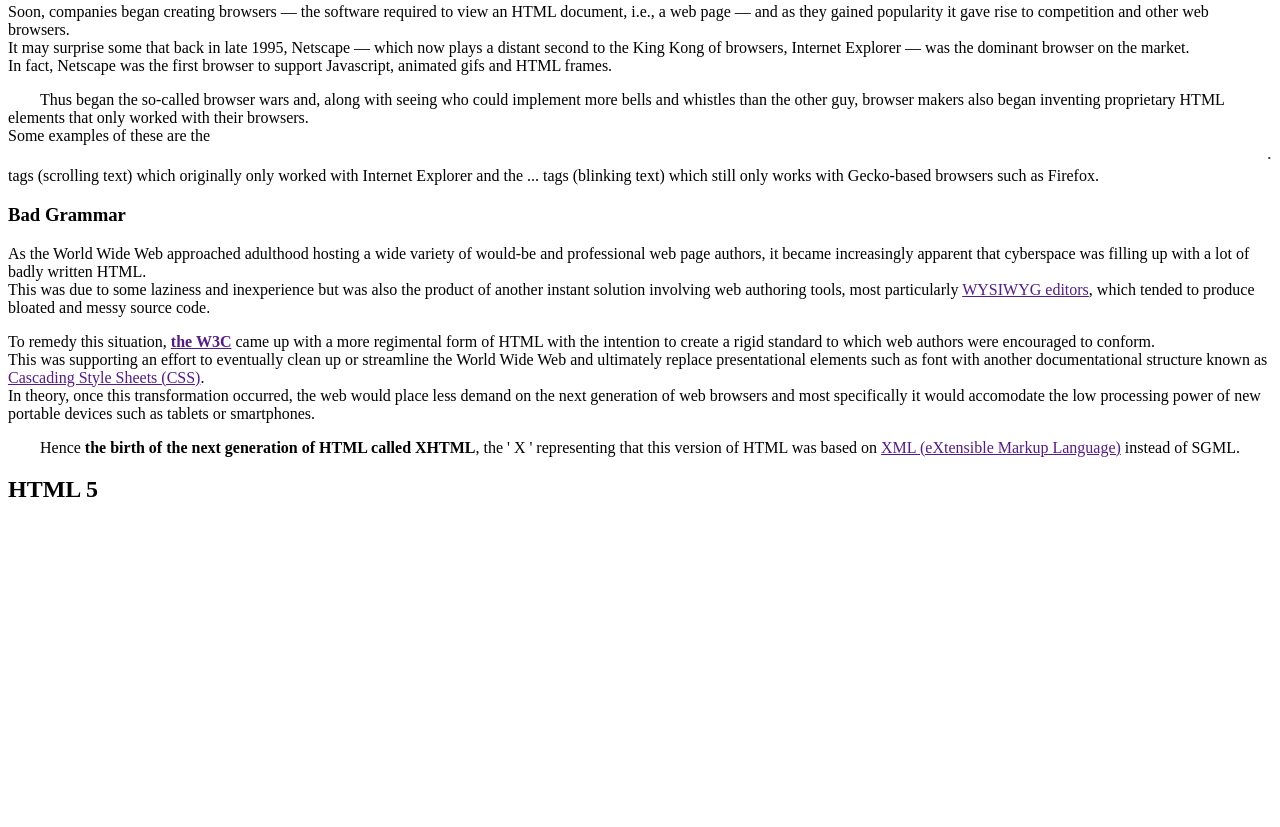
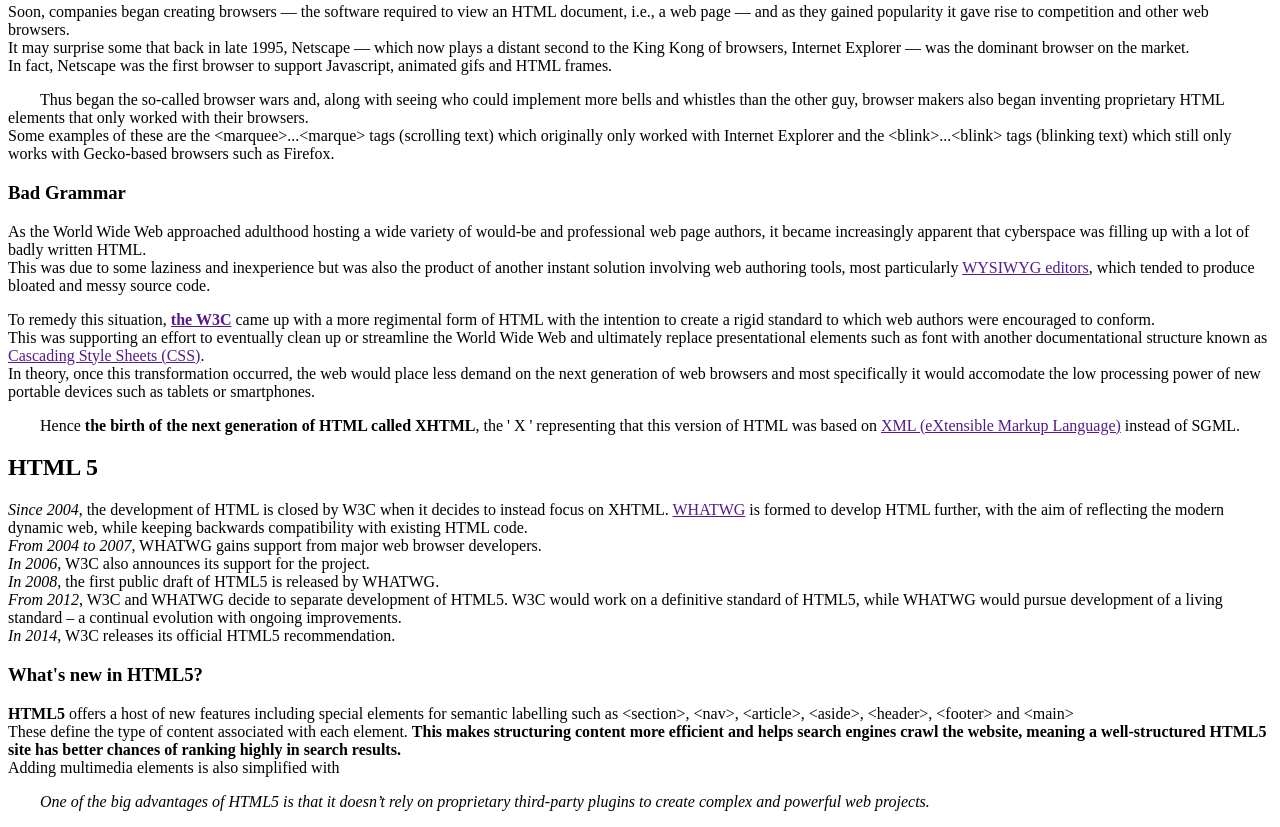
Before and after one commit to dzungng1709/wpr2, a plain HTML site: page Tut1/Ex1/index.html in a window 1280 px wide. Shown: the part 449-1276 px from the top of the page. Before the commit the page ends 972 px from the top, so only its background shows below. Drawn offline with Linux system fonts and the light colour scheme.

Commit message:
fix some words have <> in some part Signed-off-by: Dung Nguyen <1901060010@s.hanu.edu.vn>

```diff
--- a/Tut1/Ex1/index.html
+++ b/Tut1/Ex1/index.html
@@ -25,7 +25,7 @@
     <br>It may surprise some that back in late 1995, Netscape — which now plays a distant second to the King Kong of browsers, Internet Explorer — was the dominant browser on the market.
     <br>In fact, Netscape was the first browser to support Javascript, animated gifs and HTML frames.</p>
        <p>&emsp;&emsp;Thus began the so-called browser wars and, along with seeing who could implement more bells and whistles than the other guy, browser makers also began inventing proprietary HTML elements that only worked with their browsers.
-        <br>Some examples of these are the <marquee>...</marquee> tags (scrolling text) which originally only worked with Internet Explorer and the <blink>...</blink> tags (blinking text) which still only works with Gecko-based browsers such as Firefox.
+        <br>Some examples of these are the &lt;marquee&gt;...&lt;marque&gt; tags (scrolling text) which originally only worked with Internet Explorer and the &lt;blink&gt;...&lt;blink&gt; tags (blinking text) which still only works with Gecko-based browsers such as Firefox.
         </p>
     <h3>Bad Grammar</h3>
     <p>As the World Wide Web approached adulthood hosting a wide variety of would-be and professional web page authors, it became increasingly apparent that cyberspace was filling up with a lot of badly written HTML.
@@ -37,5 +37,16 @@
     <p>&emsp;&emsp;Hence <b>the birth of the next generation of HTML called XHTML</b>, the ' X ' representing that this version of HTML was based on <a href="">XML (eXtensible Markup Language)</a> instead of SGML.
     </p>
     <h2>HTML 5</h2>
+    <p><em>Since 2004</em>, the development of HTML is closed by W3C when it decides to instead focus on XHTML. <a href="">WHATWG</a> is formed to develop HTML further, with the aim of reflecting the modern dynamic web, while keeping backwards compatibility with existing HTML code.
+    <br><em>From 2004 to 2007</em>, WHATWG gains support from major web browser developers.
+    <br><em>In 2006</em>, W3C also announces its support for the project.
+    <br><em>In 2008</em>, the first public draft of HTML5 is released by WHATWG.
+    <br><em>From 2012</em>, W3C and WHATWG decide to separate development of HTML5. W3C would work on a definitive standard of HTML5, while WHATWG would pursue development of a living standard – a continual evolution with ongoing improvements.
+    <br><em>In 2014</em>, W3C releases its official HTML5 recommendation.</p>
+    <h3>What's new in HTML5?</h3>
+    <p><b>HTML5</b> offers a host of new features including special elements for semantic labelling such as &lt;section&gt;, &lt;nav&gt;, &lt;article&gt;, &lt;aside&gt;, &lt;header&gt;, &lt;footer&gt; and &lt;main&gt;
+    <br>These define the type of content associated with each element. <b>This makes structuring content more efficient and helps search engines crawl the website, meaning a well-structured HTML5 site has better chances of ranking highly in search results.</b>
+    <br>Adding multimedia elements is also simplified with <audio> and <video> tags, and a wide selection of new application program interfaces (APIs) lets developers easily integrate a huge range of functionality into HTML5 sites.</p>
+        <p>&emsp;&emsp;<em>One of the big advantages of HTML5 is that it doesn’t rely on proprietary third-party plugins to create complex and powerful web projects.</em></p>
 </body>
 </html>
```
